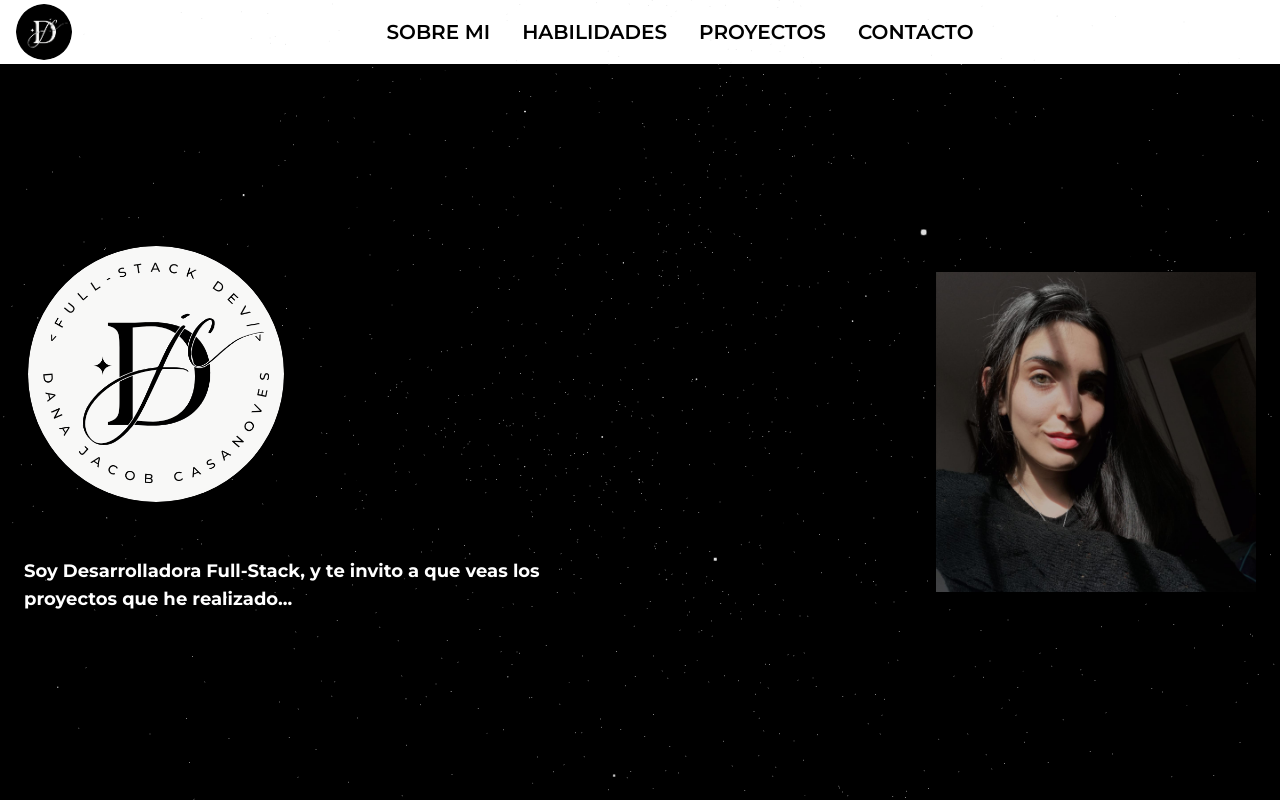
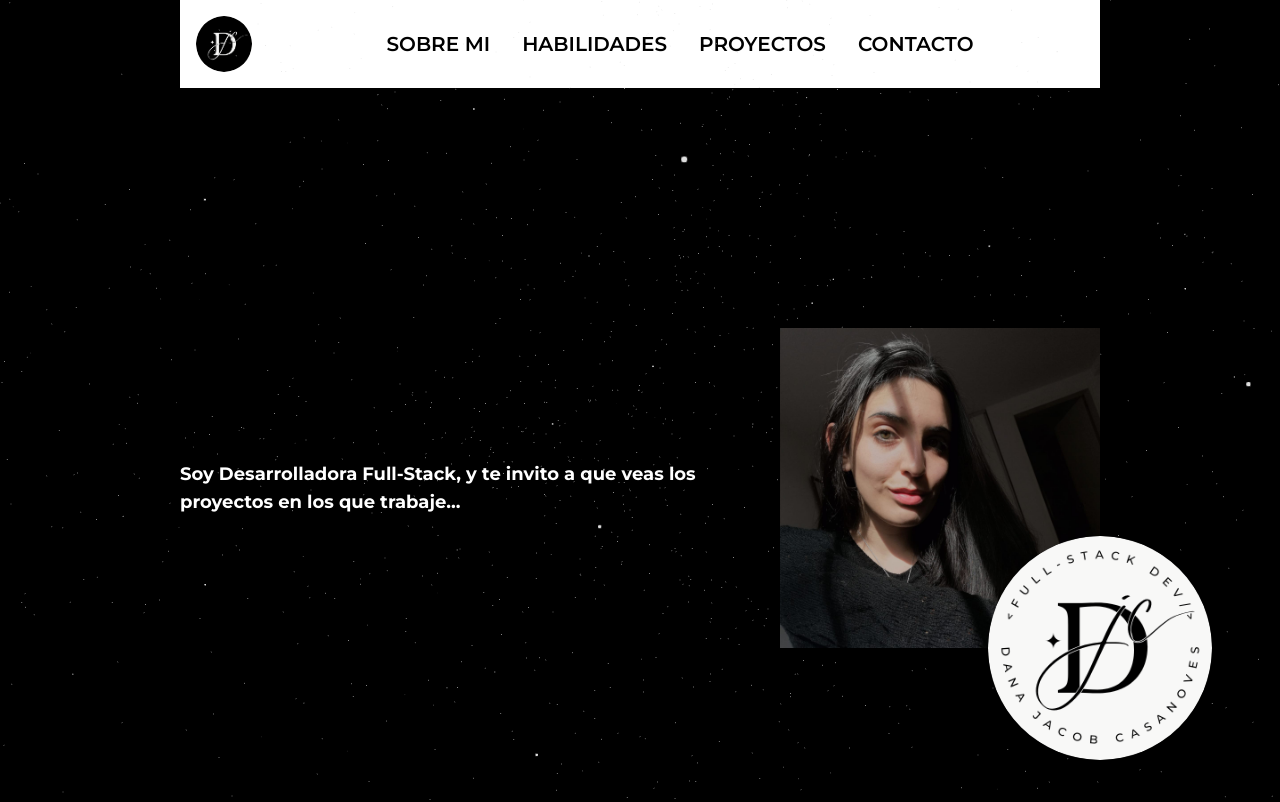
Before and after one commit to danajacobc/myportfolio, a React (Vite) app in the folder my-portfolio/: page / in a window 1280 px wide. Shown: the top 802 px of the page. Built offline with nearby package versions, Linux system fonts and the light colour scheme.

Commit message:
sass & img aboutme

```diff
--- a/my-portfolio/package.json
+++ b/my-portfolio/package.json
@@ -14,7 +14,8 @@
     "@react-three/fiber": "^8.15.19",
     "framer-motion": "^11.0.8",
     "react": "^18.2.0",
-    "react-dom": "^18.2.0"
+    "react-dom": "^18.2.0",
+    "sass": "^1.68.0"
   },
   "devDependencies": {
     "@types/react": "^18.2.56",
--- a/my-portfolio/src/App.tsx
+++ b/my-portfolio/src/App.tsx
@@ -1,15 +1,27 @@
+import "./app.scss"
 // Components //
 import StarsCanvas from './components/StarsBackground/StarsBackground';
 import AboutMe from './views/AboutMe/AboutMe';
-import Navbar from './views/Navbar/Navbar';
+import Navbar from './components/Navbar/Navbar';
 
 
 function App() {
   return (
-    <div className='h-full min-w-full flex flex-col items-center bg-black'>
+    <div className='flex flex-col items-center'>
       <StarsCanvas />
-      <Navbar />
-      <AboutMe />
+      <section>
+        <Navbar />
+        <AboutMe />
+      </section>
+      <section>
+        Habilidades
+      </section>
+      <section>
+        Proyectos
+      </section>
+      <section>
+        Contacto
+      </section>
     </div>
   )
 }
--- /dev/null
+++ b/my-portfolio/src/app.scss
@@ -0,0 +1,26 @@
+html{
+    scroll-snap-type: y mandatory;
+    scroll-behavior: smooth;
+}
+
+*{
+    padding: 0;
+    margin: 0;
+    box-sizing: border-box;
+    font-family: "Montserrat", sans-serif;
+}
+
+body {
+    background-color: black;
+    color: white;
+}
+
+a {
+    text-decoration: none;
+    color: inherit;
+}
+
+section {
+    height: 100vh;
+    scroll-snap-align: center;
+}
--- a/my-portfolio/src/components/AboutMeContent/AboutMeContent.tsx
+++ b/my-portfolio/src/components/AboutMeContent/AboutMeContent.tsx
@@ -8,21 +8,21 @@ const AboutMeContent = () => {
     <motion.div
     initial="hidden"
     animate="visible"
-    className="flex flex-row items-center justify-center w-full z-[20] p-6 gap-2 font-mont font-bold">
+    className="flex flex-row items-center justify-center z-[20] font-bold">
 
-        <div className='h-full w-full flex flex-col gap-5 justify-center m-auto text-start'>
-            <motion.div
-            variants={slideInFromTop}
-            className='w-[400px] py-[15px] px-[4px]'>
-            <img src={principal} className='rounded-full h-64 w-64'/>
-            </motion.div>
+        <div className='flex flex-col gap-5 justify-center text-start'>
             <motion.p
             variants={slideInFromLeft(0.8)}
-            className="text-lg text-white my-5 max-w-[600px]">
-                Soy Desarrolladora Full-Stack, y te invito a que veas los proyectos que he realizado...
+            className="text-lg text-white max-w-[600px]">
+                Soy Desarrolladora Full-Stack, y te invito a que veas los proyectos en los que trabaje...
             </motion.p>
         </div>
-        <img src={perfil} className='h-80 w-80'/>
+        <motion.div
+            variants={slideInFromTop}
+            className='relative'>
+            <img src={perfil} className='h-80 w-80'/>
+            <img src={principal} className='absolute left-52 top-52 rounded-full h-56 w-56'/>
+            </motion.div>
     </motion.div>
   )
 };
--- /dev/null
+++ b/my-portfolio/src/components/Navbar/Navbar.tsx
@@ -0,0 +1,24 @@
+import './navbar.scss'
+import negro from '../../assets/logo/negro.png'
+
+const Navbar = () => {
+    return (
+        <div className="navbar flex flex-row justify-between items-center bg-white text-black font-semibold text-xl p-4">
+            <div className="w-20">
+                <img src={negro} className='rounded-full h-14 w-14'/>
+            </div>
+
+            <div className="flex flex-row gap-8">
+                <a href=''>SOBRE MI</a>
+                <a href=''>HABILIDADES</a>
+                <a href=''>PROYECTOS</a>
+                <a href=''>CONTACTO</a>
+            </div>
+
+            <div></div>
+
+        </div>
+    )
+};
+
+export default Navbar;
--- /dev/null
+++ b/my-portfolio/src/components/Navbar/navbar.scss
@@ -0,0 +1,8 @@
+navbar {
+    width: 100vw;
+    height: 90px;
+    flex-direction: row;
+    font-weight: 200;
+}
+
+//flex flex-row justify-between items-center bg-white text-black font-semibold text-xl p-4
--- a/my-portfolio/src/views/AboutMe/AboutMe.tsx
+++ b/my-portfolio/src/views/AboutMe/AboutMe.tsx
@@ -7,11 +7,6 @@ const AboutMe = () => {
   return (
     <div className='relative flex flex-row h-full w-full'>
         <AboutMeContent />
-      {/* <h1 className='text-center text-5xl font-mont text-white'>Hola mundo! </h1>
-      <h2 className='text-center text-3xl mb-4 font-mont text-white'>Portfolio en desarrollo...</h2> */}
-
-
-
     </div>
   )
 }
--- a/my-portfolio/src/views/Navbar/Navbar.tsx
+++ /dev/null
@@ -1,23 +0,0 @@
-import negro from '../../assets/logo/negro.png'
-
-const Navbar = () => {
-    return (
-        <div className="h-16 min-w-full flex flex-row justify-between items-center bg-white font-mont font-semibold text-xl p-4">
-            <div className="w-20">
-            <img src={negro} className='rounded-full h-14 w-14'/>
-            </div>
-
-            <div className="flex flex-row gap-8">
-            <h1>SOBRE MI</h1>
-            <h1>HABILIDADES</h1>
-            <h1>PROYECTOS</h1>
-            <h1>CONTACTO</h1>
-            </div>
-
-            <div></div>
-
-        </div>
-    )
-};
-
-export default Navbar;
```
Also changed, not shown: 1 other file (tests, documents, lock files or other folders).
